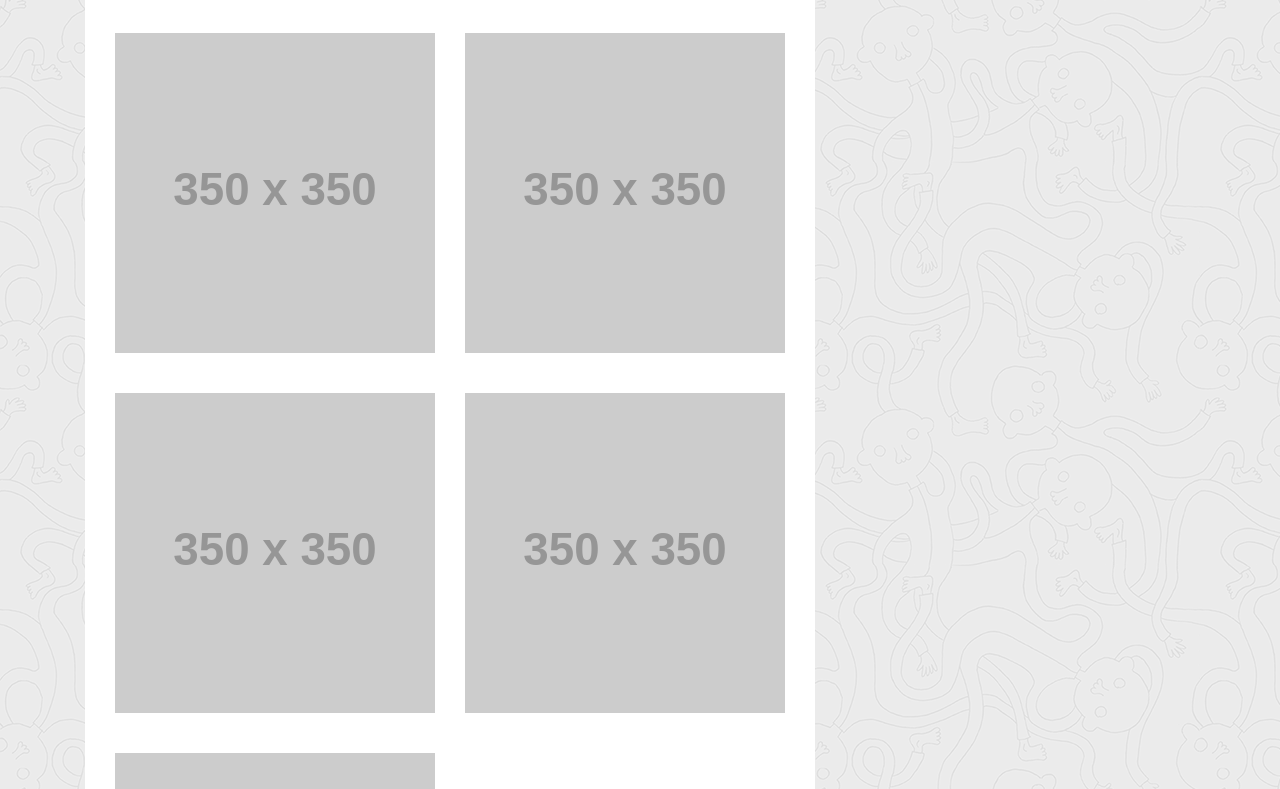
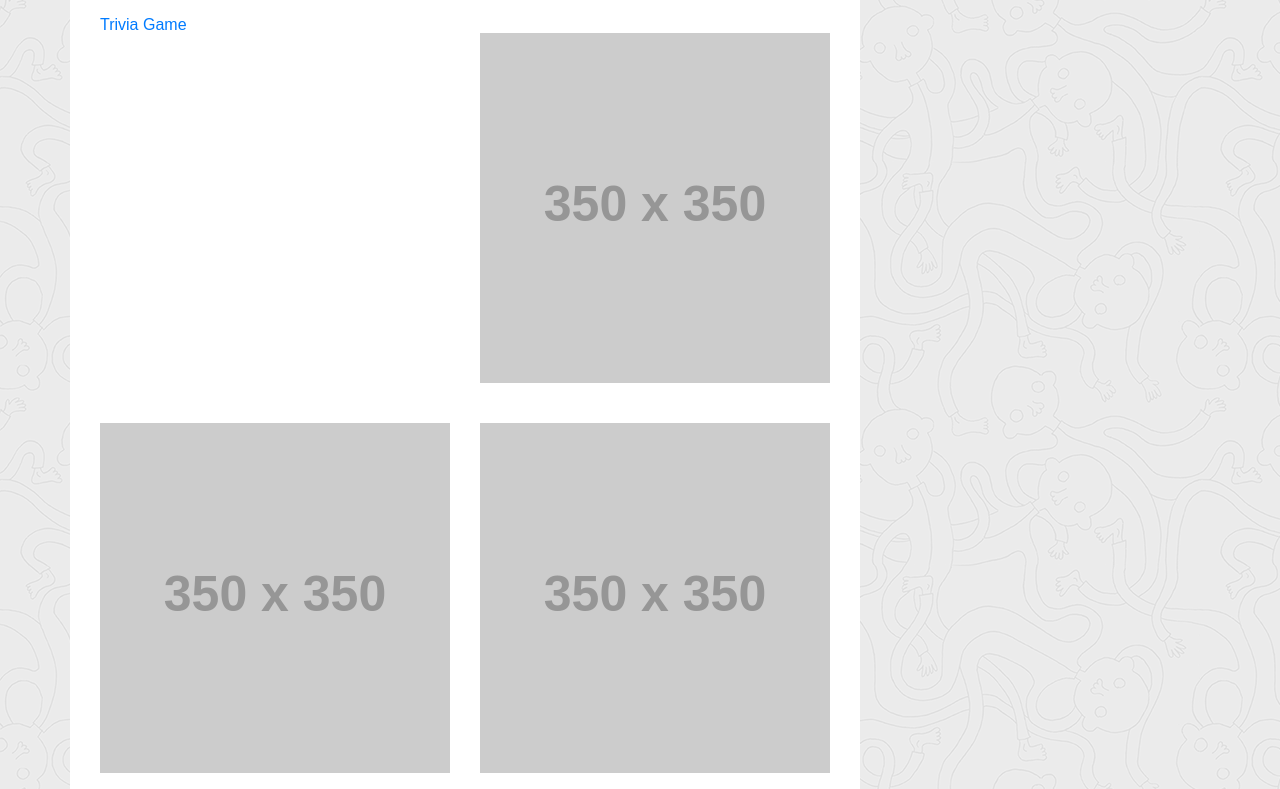
Before and after one commit to akoffi1465/akoffi1465.github.io, a plain HTML site: page portfolio.html in a window 1280 px wide. Shown: the part 240-1029 px from the top of the page. Drawn offline with nearby package versions, Linux system fonts and the light colour scheme; placeholder pictures from the web are drawn by us.

Commit message:
Final commit

```diff
--- a/portfolio.html
+++ b/portfolio.html
@@ -48,13 +48,13 @@
   <!-- Start of container -->
   <div class="container">
     <main class="row">
-      <div class="col-md-8">
+      <div >
         <article class="block">
           <h1 class="block-header">Portfolio</h1>
           <hr />
           <div class="row">
             <div class="col-sm-6 col-md-12 col-lg-6">
-              <img class="img-fluid port-image" src="https://via.placeholder.com/350x350" alt="">
+              <a href =  "https://akoffi1465.github.io/TriviaGame/" >Trivia Game</a>
             </div>
             <div class="col-sm-6 col-md-12 col-lg-6">
               <img class="img-fluid port-image" src="https://via.placeholder.com/350x350" alt="">
```
Also changed, not shown: contact.html (+1 -1 lines), index.html (+2 -2 lines).
